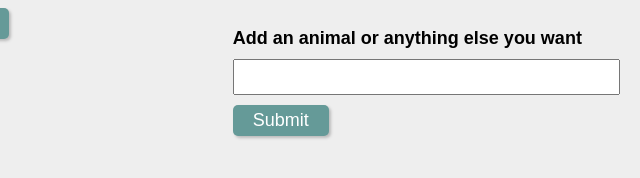
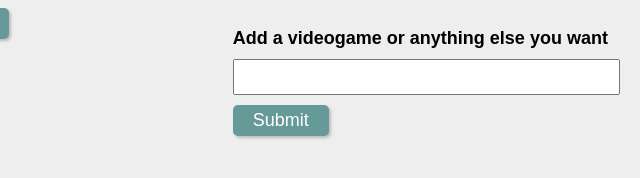
Before and after one commit to LuisAlvarez98/giphy-api-lab07, a plain HTML site: page hw.html in a window 1280 px wide. Shown: the full height of the page, 640-1280 px from the left. Drawn offline with nearby package versions, Linux system fonts and the light colour scheme.

Commit message:
Changed title and added margin into the images

```diff
--- a/hw.html
+++ b/hw.html
@@ -10,7 +10,9 @@
     <div id="animal-buttons"></div>
 
     <form id="animal-form">
-      <label for="animal-input">Add an animal or anything else you want</label>
+      <label for="animal-input"
+        >Add a videogame or anything else you want</label
+      >
       <input type="text" id="element-input" /><br />
       <input id="add-element" type="submit" value="Submit" />
     </form>
--- a/style.css
+++ b/style.css
@@ -62,4 +62,5 @@ button.active {
   display: flex;
   flex-flow: column wrap;
   align-items: center;
+  margin: 5px;
 }
```
